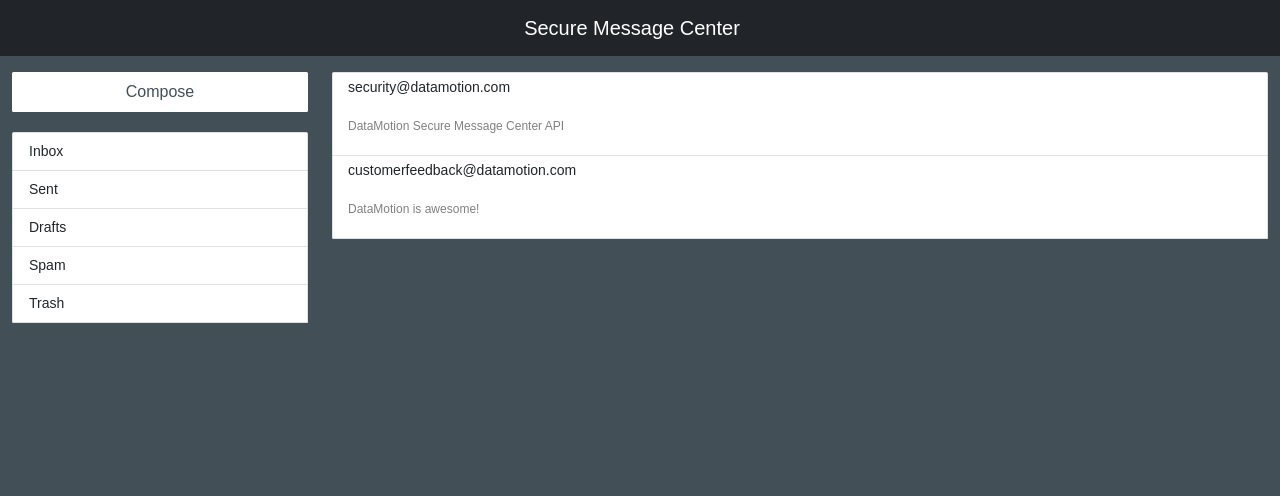
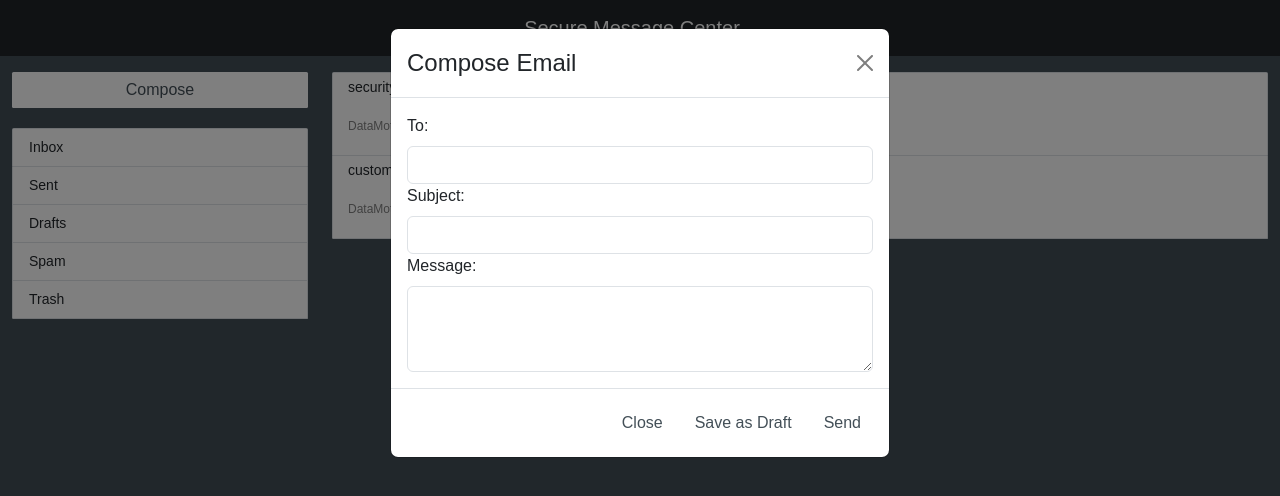
Before and after one commit to janellephalon/fullstack-smc-emailclient, a React (Create React App) app: page / in a window 1280 px wide. Both pictures are taken after a click on the button "Compose". Shown: the top 496 px of the page. Built offline with nearby package versions, Linux system fonts and the light colour scheme; a web font is replaced by a local one.

Commit message:
working compose button

```diff
--- /dev/null
+++ b/src/components/ComposeModal.js
@@ -0,0 +1,93 @@
+import React, { useState } from 'react';
+import { Button, Modal, Form } from 'react-bootstrap';
+import axios from 'axios';  // Import axios
+
+const ComposeModal = () => {
+    const [show, setShow] = useState(false);
+    const [recipient, setRecipient] = useState('');
+    const [subject, setSubject] = useState('');
+    const [message, setMessage] = useState('');
+
+    const handleClose = () => setShow(false);
+    const handleShow = () => setShow(true);
+
+    const handleDraftSave = async () => {
+      try {
+          const response = await axios.post('http://localhost:5000/draft-message', {
+              to: [recipient],
+              subject: subject,
+              textBody: message
+              // You can expand on this object based on the fields DataMotion expects
+          });
+
+          console.log('Draft response:', response.data);
+
+          alert('Draft saved successfully!');
+      } catch (error) {
+          console.error('Error saving draft:', error);
+          alert('Error saving draft. Please try again.');
+      }
+
+      handleClose();
+  };
+
+    const handleSend = () => {
+        // Logging the data for now
+        console.log('Sending Email');
+        console.log('Recipient:', recipient);
+        console.log('Subject:', subject);
+        console.log('Message:', message);
+
+        // Later, you can integrate the backend API call here for sending the email
+
+        handleClose();
+    };
+
+    return (
+        <>
+          <div className='col-md-12'>
+            <Button variant="primary" onClick={handleShow} className='btn' style={{ marginBottom: '20px', width: '100%' }}>
+                Compose
+            </Button>
+          </div>
+          <div className='modal-style'>
+            <Modal show={show} onHide={handleClose}>
+                <Modal.Header closeButton>
+                    <Modal.Title className='modal-title'>Compose Email</Modal.Title>
+                </Modal.Header>
+                <Modal.Body>
+                    <Form>
+                        <Form.Group>
+                            <Form.Label>To:</Form.Label>
+                            <Form.Control type="email" value={recipient} onChange={(e) => setRecipient(e.target.value)} />
+                        </Form.Group>
+
+                        <Form.Group>
+                            <Form.Label>Subject:</Form.Label>
+                            <Form.Control type="text" value={subject} onChange={(e) => setSubject(e.target.value)} />
+                        </Form.Group>
+
+                        <Form.Group>
+                            <Form.Label>Message:</Form.Label>
+                            <Form.Control as="textarea" rows={3} value={message} onChange={(e) => setMessage(e.target.value)} />
+                        </Form.Group>
+                    </Form>
+                </Modal.Body>
+                <Modal.Footer>
+                    <Button variant="secondary" onClick={handleClose}>
+                        Close
+                    </Button>
+                    <Button variant="primary" onClick={handleDraftSave}>
+                        Save as Draft
+                    </Button>
+                    <Button variant="primary" onClick={handleSend}>
+                        Send
+                    </Button>
+                </Modal.Footer>
+            </Modal>
+          </div>
+        </>
+    );
+};
+
+export default ComposeModal;
--- a/src/components/Sidebar.js
+++ b/src/components/Sidebar.js
@@ -1,12 +1,25 @@
-import React from 'react';
+import React, { useState } from 'react';
 import { Button, ListGroup } from 'react-bootstrap';
 
+// Components
+import ComposeModal from './ComposeModal';
+
 const Sidebar = () => {
+
+  const [showComposeModal, setShowComposeModal] = useState(false);
+
+  const handleComposeClick = () => {
+    setShowComposeModal(true);
+  };
+
+  const handleCloseModal = () => {
+    setShowComposeModal(false);
+  };
+
   return (
     <div className="col-md-3 pt-3">
-            <Button variant="primary" size="lg" style={{ marginBottom: '20px', width: '100%' }} className="btn">
-                Compose
-            </Button>
+      <ComposeModal show={showComposeModal} onClick={handleComposeClick} onClose={handleCloseModal} />
+
       <div className=''>
         <ListGroup className="sidebar-styles">
           <ListGroup.Item action href="#inbox" className="">
@@ -25,6 +38,7 @@
             Trash
           </ListGroup.Item>
         </ListGroup>
+
       </div>
     </div>
   );
--- a/src/index.css
+++ b/src/index.css
@@ -11,3 +11,7 @@
   font-family: source-code-pro, Menlo, Monaco, Consolas, 'Courier New',
     monospace;
 }
+
+.rad {
+  height: ;
+}
```
Lines whose indentation alone changed are shown as unchanged.
